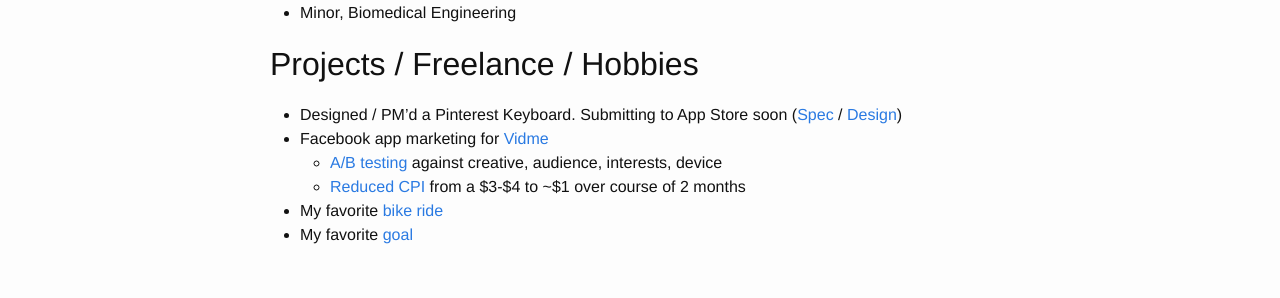
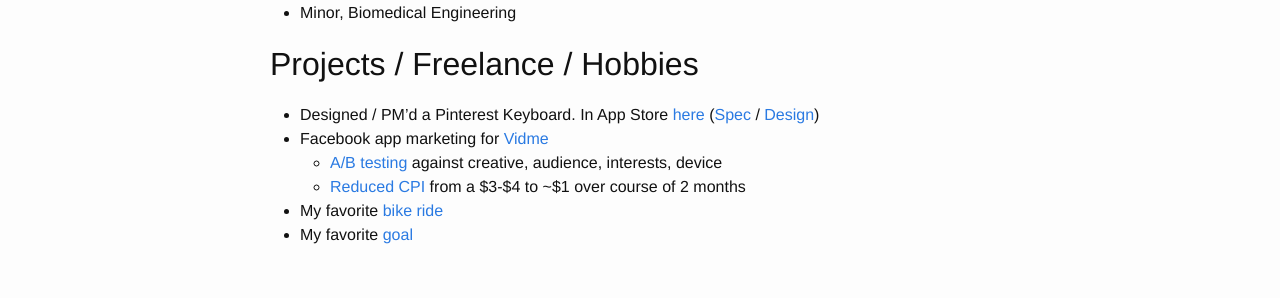
Before and after one commit to kftaylor/kftaylor.github.io, a Jekyll site: the page built from index.html, in a window 1280 px wide. Shown: the part 1153-1451 px from the top of the page. Built offline with Jekyll 4.4.1, drawn with Linux system fonts in a browser that asks for light colours.

Commit message:
app store link

```diff
--- a/index.html
+++ b/index.html
@@ -63,7 +63,7 @@ layout: default
 
 <h2 id="projects--freelance--hobbies">Projects / Freelance / Hobbies</h2>
 <ul>
-  <li>Designed / PM’d a Pinterest Keyboard. Submitting to App Store soon (<a href="https://quip.com/wBAaA8msyPoN" target="_blank">Spec</a> / <a href="https://scene.zeplin.io/project/56d88a9e32057a3d4cde4666" target="_blank">Design</a>)</li>
+  <li>Designed / PM’d a Pinterest Keyboard. In App Store <a href="https://itunes.apple.com/us/app/pinky-keyboard-for-pinterest/id1121480361?ls=1&mt=8" target="_blank">here</a> (<a href="https://quip.com/wBAaA8msyPoN" target="_blank">Spec</a> / <a href="https://scene.zeplin.io/project/56d88a9e32057a3d4cde4666" target="_blank">Design</a>)</li>
   <li>Facebook app marketing for <a href="http://vid.me" target="_blank">Vidme</a>
     <ul>
       <li><a href="https://www.dropbox.com/s/nfa9mv8ocof6q8x/Screenshot%202016-03-14%2010.54.40.png?dl=0" target="_blank">A/B testing</a> against creative, audience, interests, device</li>
```
